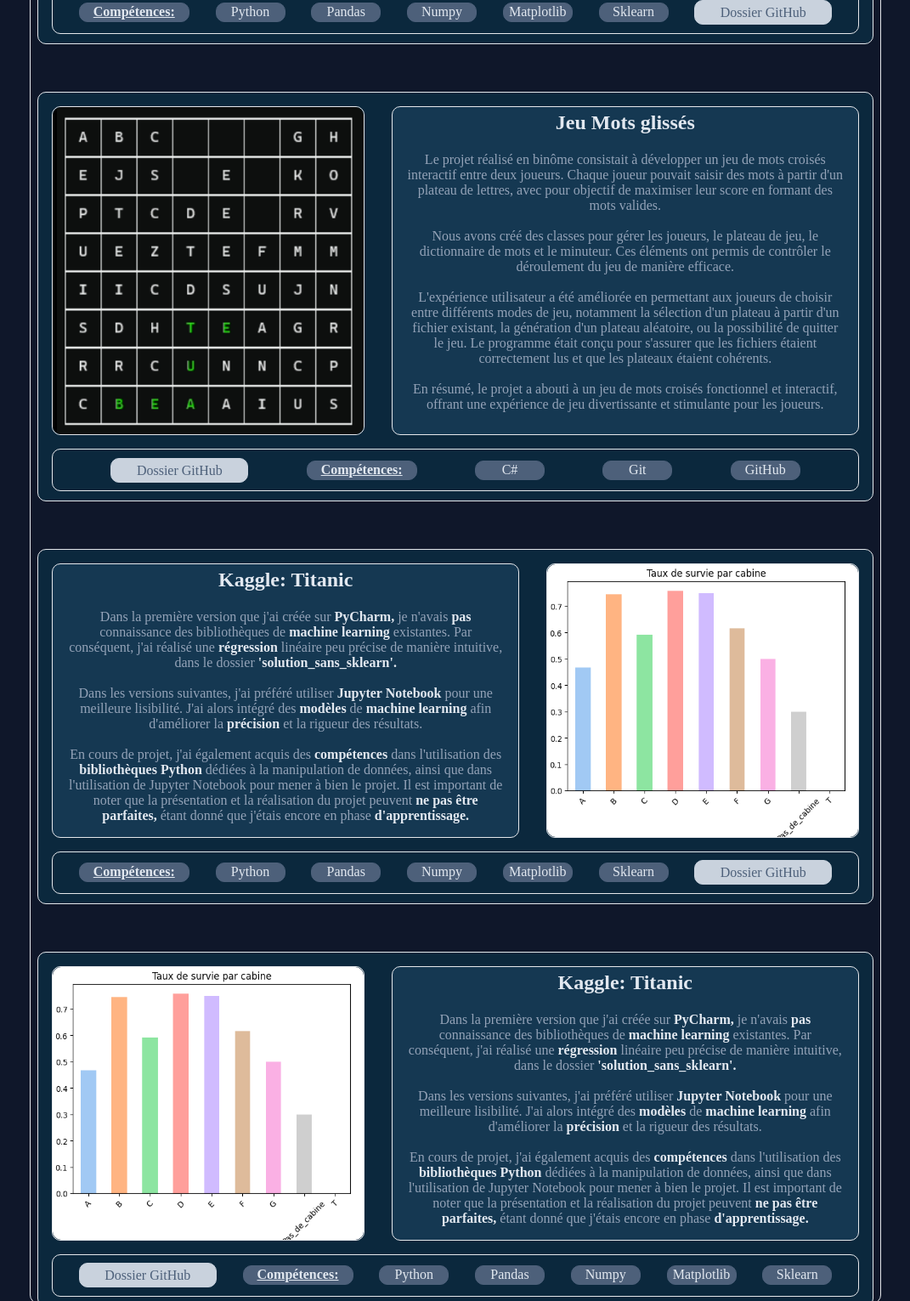
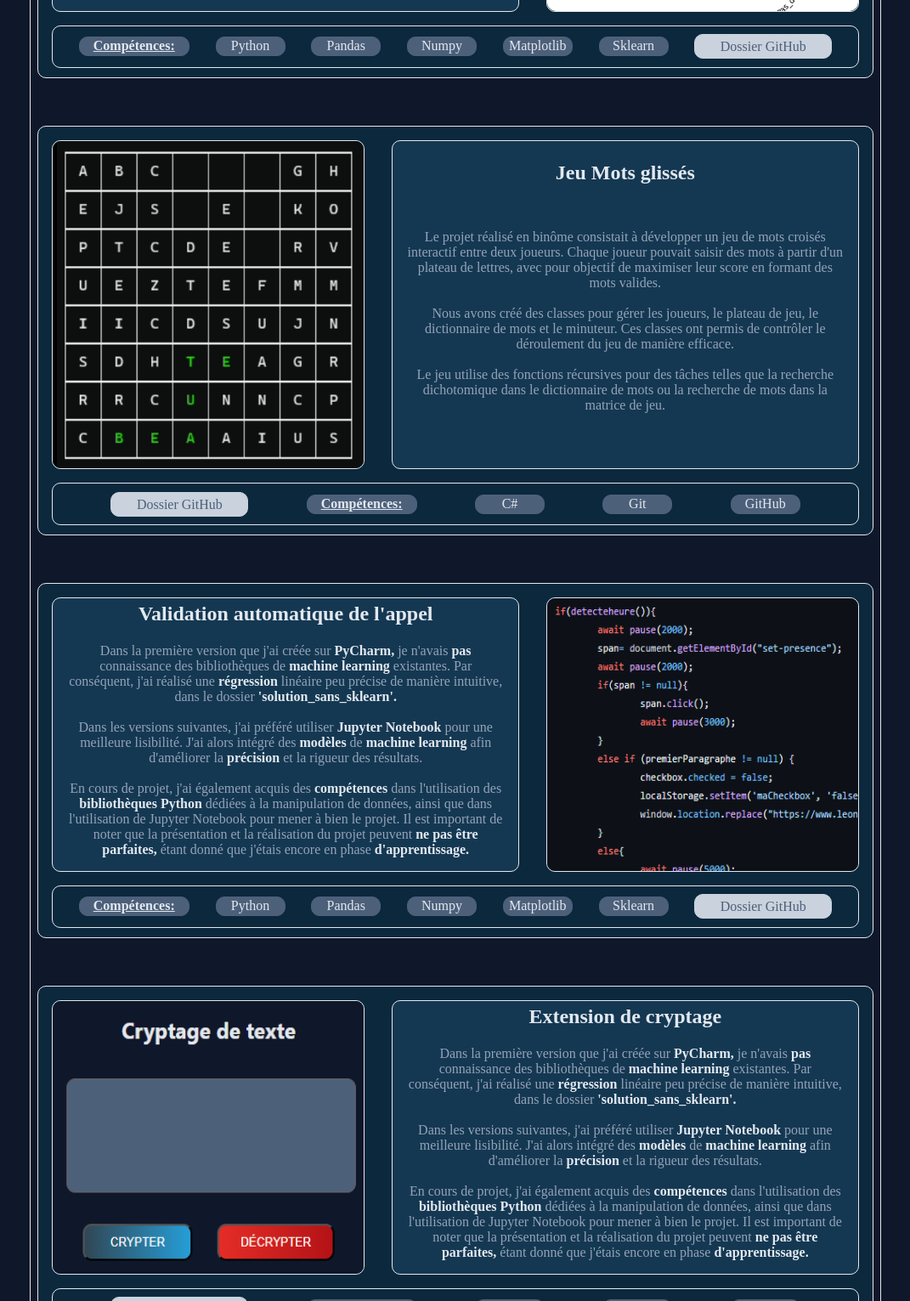
Before and after one commit to matysekf99/portfolio, a plain HTML site: page index.html in a window 1280 px wide. Shown: the part 1269-2800 px from the top of the page at 85% size, without its empty margins (104-1175 px from the left). Drawn offline with Linux system fonts and the light colour scheme.

Commit message:
rubrique projet quasi terminée

```diff
--- a/index.html
+++ b/index.html
@@ -29,10 +29,16 @@
                         à <b>plein</b> de langages de programmation.
                     </p>
                     <p>
-                        Passionné d’informatique, autodidacte, persévérant, curieux,
-                        je réalise des projets pour apprendre en pratiquant. Je m'intéresse
-                        à plein de technologies et langages de programmation, mes divers
-                        projets sont visibles ci-dessous.
+                        Passionné d’informatique, <b>autodidacte, persévérant, curieux, </b>
+                        je réalise des projets pour <b>apprendre en pratiquant. </b>Je m'intéresse
+                        à plein de langages de <b>programmation,</b> mes divers
+                        projets sont visibles <b>ci-dessous.</b>
+                    </p>
+                    <p>
+                        Mon projet est de poursuivre mon parcours dans la majeure <b>Data & IA. </b>
+                        Etant <b>curieux,</b> je me suis bien renseigné sur les <b>matières</b> qui y sont dispensées.
+                         J’ai suivi des <b>formations sur internet,</b> regardé de nombreuses <b>vidéos</b> et
+                         je me suis entrainé sur des sites comme <b>Open Classroom</b>  pour me projeter sur cette majeure.
                     </p>
                 </div>
             </div>
@@ -135,15 +141,11 @@
 
                                  <br><br>Nous avons créé des classes pour gérer les joueurs,
                                  le plateau de jeu, le dictionnaire de mots et le minuteur.
-                                 Ces éléments ont permis de contrôler le déroulement du jeu de manière efficace.
+                                 Ces classes ont permis de contrôler le déroulement du jeu de manière efficace.
 
-                                <br><br>L'expérience utilisateur a été améliorée en permettant aux joueurs de choisir entre différents modes de jeu,
-                                notamment la sélection d'un plateau à partir d'un fichier existant, la génération d'un plateau aléatoire,
-                                ou la possibilité de quitter le jeu.
-                                Le programme était conçu pour s'assurer que les fichiers étaient correctement lus et que les plateaux étaient cohérents.
+                                <br><br>Le jeu utilise des fonctions récursives pour des tâches telles que la recherche
+                                 dichotomique dans le dictionnaire de mots ou la recherche de mots dans la matrice de jeu.
 
-                                <br><br>En résumé, le projet a abouti à un jeu de mots croisés fonctionnel et interactif,
-                                offrant une expérience de jeu divertissante et stimulante pour les joueurs.
                             </p>
                         </div>
                     </div>
@@ -158,7 +160,7 @@
                 <div class="appelLDV">
                     <div class="titre-image-k">
                         <div class="titre_description">
-                            <h4>Kaggle: Titanic</h4>
+                            <h4>Validation automatique de l'appel</h4>
                             <p>
                                 Dans la première version que j'ai créée sur <b>PyCharm, </b>
                                 je n'avais <b>pas</b> connaissance des bibliothèques de <b>machine learning</b> existantes.
@@ -176,7 +178,7 @@
                             </p>
                         </div>
                         <div class="image">
-                            <img src="images/images_projets/kaggle.png" alt="">
+                            <img src="images/images_projets/appel_ldv.png" alt="">
                         </div>
                     </div>
                     <div class="details">
@@ -192,10 +194,10 @@
                 <div class="extension">
                     <div class="titre-image-k">
                         <div class="image">
-                            <img src="images/images_projets/kaggle.png" alt="">
+                            <img src="images/images_projets/extension_cryptage.png" alt="">
                         </div>
                         <div class="titre_description">
-                            <h4>Kaggle: Titanic</h4>
+                            <h4>Extension de cryptage</h4>
                             <p>
                                 Dans la première version que j'ai créée sur <b>PyCharm, </b>
                                 je n'avais <b>pas</b> connaissance des bibliothèques de <b>machine learning</b> existantes.
@@ -216,11 +218,9 @@
                     <div class="details">
                         <p class="lien-github"><a href="">Dossier GitHub</a></p>
                         <p class="comp-ic"><b>Compétences: </b></p>
-                        <p>Python</p>
-                        <p>Pandas</p>
-                        <p>Numpy</p>
-                        <p>Matplotlib</p>
-                        <p>Sklearn</p>
+                        <p>HTML</p>
+                        <p>CSS</p>
+                        <p>JavaScript</p>
                     </div>
                 </div>
             </div>
--- a/style.css
+++ b/style.css
@@ -86,6 +86,7 @@ a {
 .competences{
     border: solid #e5e7eb 1px;
     border-radius: 10px;
+    padding-bottom: 1.5em;
 }
 
 .titre_competences{
@@ -113,7 +114,8 @@ a {
     border: solid #e5e7eb 1px;
     border-radius: 10px;
     margin: 0.5%;
-    height: 16em;
+    height: 17em;
+    background-color: #0b283d;
 }
 
 
@@ -305,3 +307,11 @@ a {
     width: 8em;
     text-decoration: underline;
 }
+
+.mots-glisses .titre_description p{
+    margin-top: 3em;
+}
+
+.mots-glisses .titre_description h4{
+    margin-top: 1em;
+}
```
Also changed, not shown: images/images_projets/appel_ldv.png (added), images/images_projets/extension_cryptage.png (added).
